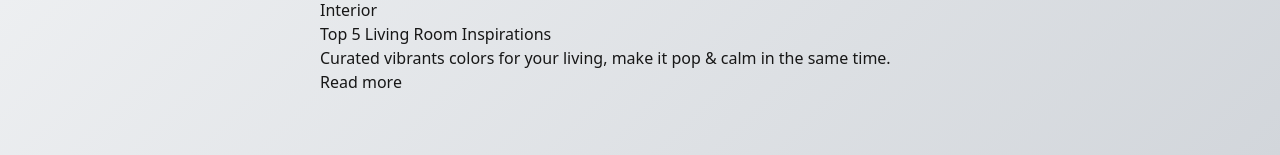
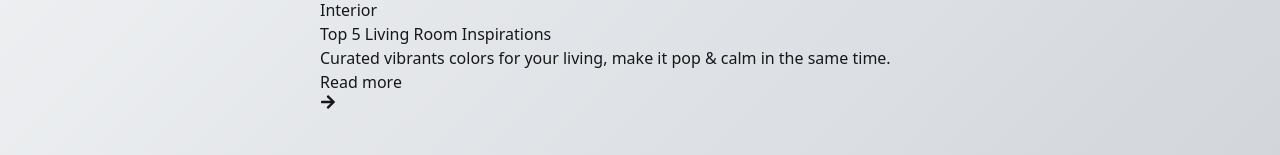
Before and after one commit to LAMEfreak/gfe-blog-card, a React (Vite) app: page / in a window 1280 px wide. Shown: the part 642-797 px from the top of the page. Built offline with nearby package versions, Linux system fonts and the light colour scheme.

Commit message:
Add default link with arrow

```diff
--- a/package.json
+++ b/package.json
@@ -11,7 +11,8 @@
   },
   "dependencies": {
     "react": "^18.2.0",
-    "react-dom": "^18.2.0"
+    "react-dom": "^18.2.0",
+    "react-icons": "^5.2.1"
   },
   "devDependencies": {
     "@types/react": "^18.2.66",
--- a/src/components/BlogCard.tsx
+++ b/src/components/BlogCard.tsx
@@ -1,3 +1,5 @@
+import { FaArrowRight } from "react-icons/fa";
+
 interface BlogCardProps {
   image: string;
   badge: string;
@@ -16,10 +18,15 @@ const BlogCard: React.FC<BlogCardProps> = ({
   alt,
 }): React.JSX.Element => {
   return (
-    <main className="w-[340px] border rounded-lg bg-white border-neutral-200 shadow-md">
+    <main className="w-[340px] border rounded-lg bg-white border-neutral-200 shadow-sm">
       {/* Card border radius and object fit */}
       <div>
-        <img src={image} alt={alt || "Room thumbnail"} loading="lazy" />
+        <img
+          src={image}
+          alt={alt || "Room thumbnail"}
+          loading="lazy"
+          className="rounded-tl-lg rounded-tr-lg"
+        />
       </div>
       <div className="px-4 py-6 flex flex-col gap-3">
         <div>
@@ -31,8 +38,11 @@ const BlogCard: React.FC<BlogCardProps> = ({
         </div>
         <div className="flex flex-col gap-6">
           <p className="text-base text-neutral-600 font-medium">{excerpt}</p>
-          {/* Arrow and button states */}
-          <p className="text-base text-indigo-700 font-medium">{linkText}</p>
+          {/* button states and extract into component */}
+          <a href="" target="_blank" className="flex gap-[6px] items-center text-indigo-700">
+            <p className="text-base font-medium">{linkText}</p>
+            <FaArrowRight size={16} />{" "}
+          </a>
         </div>
       </div>
     </main>
```
Also changed, not shown: 1 other file (tests, documents, lock files or other folders).
